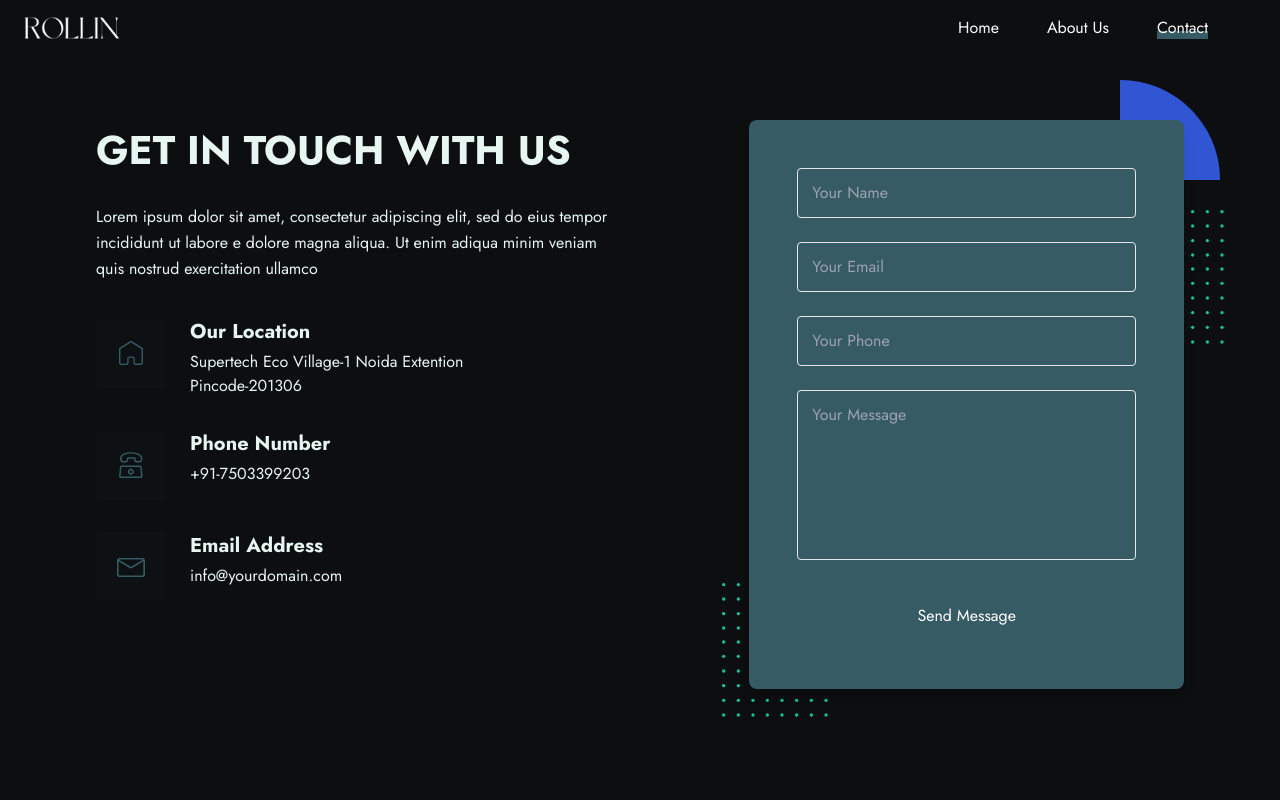
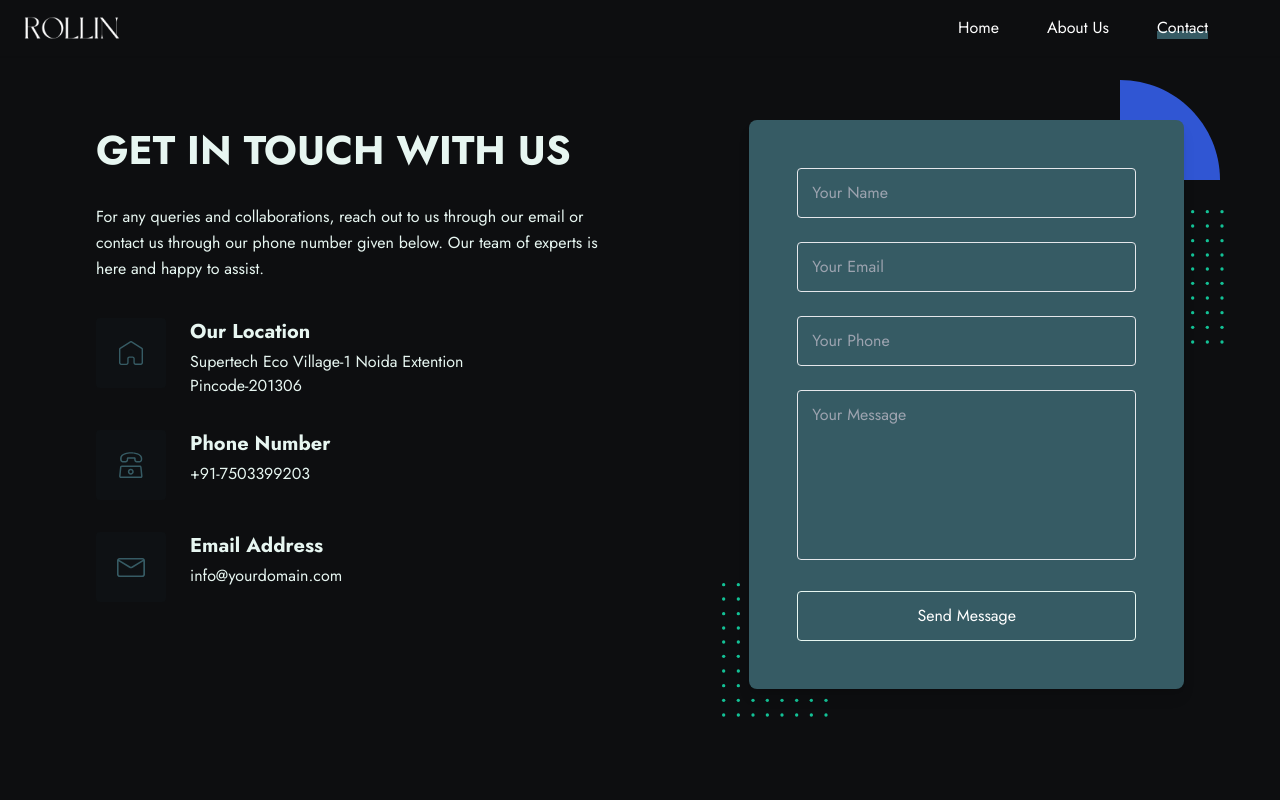
Before and after one commit to AnshumanDhiman/dhruverse, a React (Vite) app: page /contact in a window 1280 px wide. Shown: the top 800 px of the page. Built offline with nearby package versions, Linux system fonts and the light colour scheme.

Commit message:
small changes

```diff
--- a/src/components/About.jsx
+++ b/src/components/About.jsx
@@ -607,7 +607,7 @@ const About1 = () => {
             <div className="w-full px-4 lg:w-1/2 xl:w-5/12">
               <div className="mt-10 lg:mt-0">
 
-                <h2 className="mb-8 text-3xl font-bold text-theme_4 sm:text-4xl">
+                <h2 className="mb-8 text-3xl font-bold text-theme_4 sm:text-4xl ">
                 Why Choose Us
                 </h2>
                 <p className="mb-8 text-xl font-light text-theme_4">
@@ -615,7 +615,7 @@ const About1 = () => {
                 </p>
                 <a
                   href="/contact"
-                  className="inline-flex items-center justify-center px-10 py-4 text-base font-normal text-center text-theme_2 rounded-lg bg-theme_4 hover:bg-opacity-90 lg:px-8 xl:px-10"
+                  className="inline-flex items-center justify-center px-10 py-4 text-base font-normal text-center bg-theme_4 hover:bg-theme_2 hover:text-theme_4 border border-theme_4 hover:bg-opacity-90 lg:px-8 xl:px-10"
                 >
                 Contact Us
                 </a>
--- a/src/components/Contact.jsx
+++ b/src/components/Contact.jsx
@@ -12,9 +12,7 @@ const Contact = () => {
                   GET IN TOUCH WITH US
                 </h2>
                 <p className="text-theme_4 leading-relaxed mb-9 text-body-color">
-                  Lorem ipsum dolor sit amet, consectetur adipiscing elit, sed
-                  do eius tempor incididunt ut labore e dolore magna aliqua. Ut
-                  enim adiqua minim veniam quis nostrud exercitation ullamco
+                For any queries and collaborations, reach out to us through our email or contact us through our phone number given below. Our team of experts is here and happy to assist.
                 </p>
                 <div className="mb-8 flex w-full max-w-[370px]">
                   <div className="mr-6 flex h-[60px] w-full max-w-[60px] items-center justify-center overflow-hidden rounded bg-theme_2 theme_2 bg-opacity-5 text-theme_2 sm:h-[70px] sm:max-w-[70px]">
@@ -107,7 +105,7 @@ const Contact = () => {
                   <div>
                     <button
                       type="submit"
-                      className="w-full p-3 text-white transition border rounded border-theme_2 bg-theme_2 hover:bg-opacity-90"
+                      className="w-full p-3 text-white transition border rounded border-theme_4 hover:border-theme_2 hover:text-theme_2 hover:bg-theme_4 bg-theme_2 hover:bg-opacity-90"
                     >
                       Send Message
                     </button>
--- a/src/components/Cta.jsx
+++ b/src/components/Cta.jsx
@@ -20,8 +20,8 @@ const Cta = () => {
               <div className="w-full px-4 lg:w-1/2">
                 <div className="flex flex-wrap space-x-4 lg:justify-end">
                   <a
-                    href="/#"
-                    className={`my-1 cursor-pointer inline-block rounded bg-info py-4 px-6 text-base font-medium text-white transition hover:bg-opacity-90 md:px-9 lg:px-6 xl:px-9`}
+                    href="/contact"
+                    className={`my-1 cursor-pointer inline-block rounded bg-info py-4 px-6 text-base font-medium border-theme_4 text-white transition hover:bg-opacity-90 md:px-9 lg:px-6 xl:px-9`}
                   >
                     Contact Us
                   </a>
```
